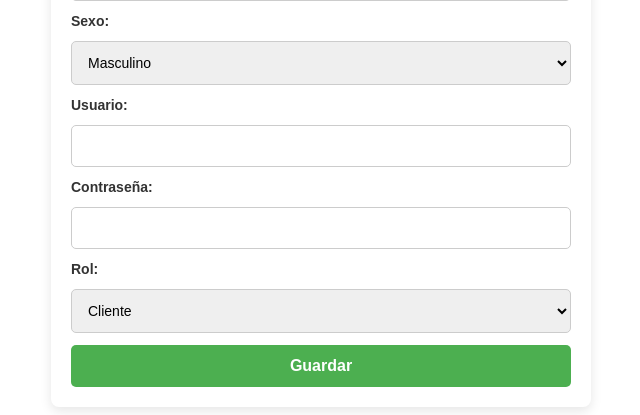
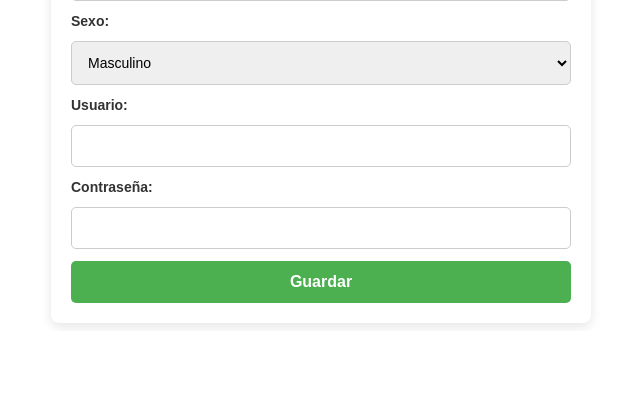
Before and after one commit to Jony09-thx/jpmsuplements, a PHP site: page /formulario.php in a window 1280 px wide. Shown: the part 915-1330 px from the top of the page, without its empty margins (319-959 px from the left). After the commit the page ends 1242 px from the top, so only its background shows below. Run offline with PHP 8.4, Linux system fonts and the light colour scheme; some libraries are stand-ins or nearby versions.

Commit message:
Update formulario.php

```diff
--- a/formulario.php
+++ b/formulario.php
@@ -128,12 +128,7 @@ form > *:last-child {
     <label for="password">Contraseña:</label>
     <input type="password" id="password" name="password" required>
 
-    <!-- Campo para rol -->
-    <label for="rol">Rol:</label>
-    <select id="rol" name="rol" required>
-        <option value="cliente">Cliente</option>
-        <option value="administrador">Administrador</option>
-    </select>
+
 
     <!-- Campos de cliente (solo si es cliente) -->
     <div id="campos_cliente" style="display: none;">
```
